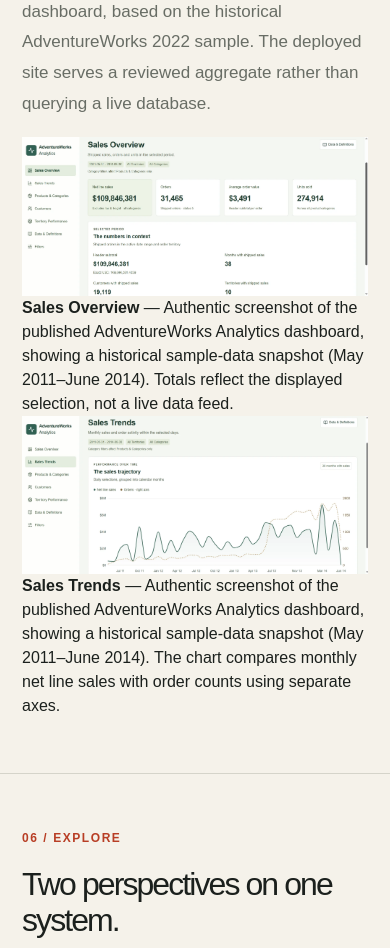
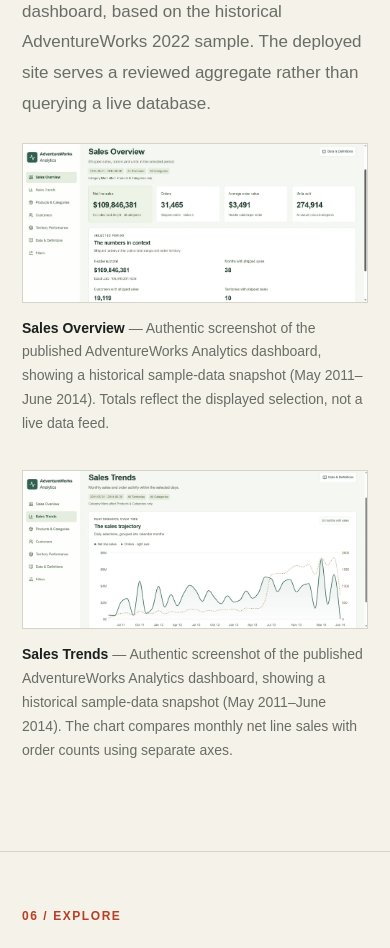
Before and after one commit to mikezhao415/mikezhao.dev, a Next.js app: page /projects/adventureworks-analytics in a window 390 px wide. Shown: the part 3600-4548 px from the top of the page. Built offline with nearby package versions, Linux system fonts and the light colour scheme.

Commit message:
Style responsive dashboard captures in case study

```diff
--- a/app/globals.css
+++ b/app/globals.css
@@ -1036,3 +1036,11 @@
 .external-page-icon { display:inline-block; width:1em; height:1em; vertical-align:-.12em; margin-left:.3em; flex:none; }
 .case-actions a, .case-evidence-link, .case-footer a { text-decoration-thickness:1px; text-underline-offset:4px; }
 .case-actions a:focus-visible, .case-evidence-link:focus-visible, .case-footer a:focus-visible, .case-nav a:focus-visible { outline:2px solid var(--accent); outline-offset:4px; }
+
+/* Authentic AdventureWorks dashboard captures: readable, responsive, and without distortion. */
+.case-dashboard-figure { margin: 36px 0 44px; max-width: 1100px; min-width: 0; }
+.case-dashboard-frame { overflow: hidden; border: 1px solid var(--line); background: var(--surface); }
+.case-dashboard-frame img { display: block; width: 100%; height: auto; }
+.case-dashboard-figure figcaption { margin-top: 14px; max-width: 850px; color: var(--muted); font-size: 14px; line-height: 1.7; }
+.case-dashboard-figure figcaption strong { color: var(--ink); }
+@media (max-width: 700px) { .case-dashboard-figure { margin: 24px 0 34px; } }
```
